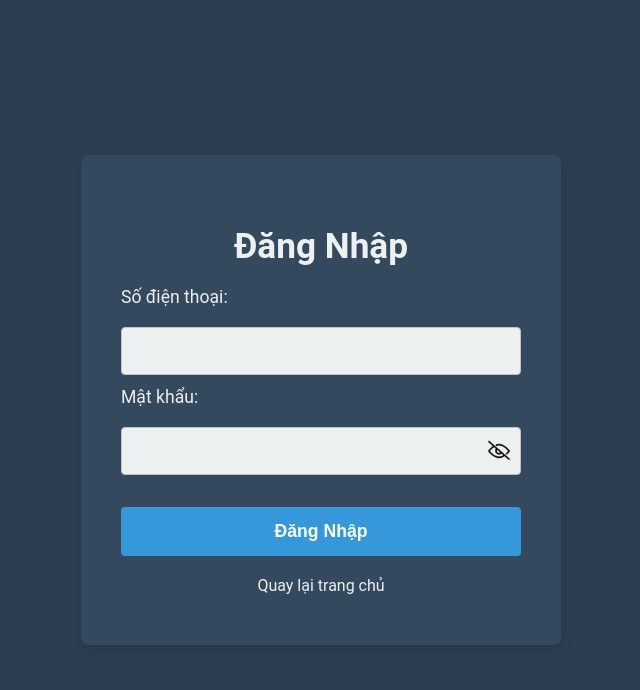
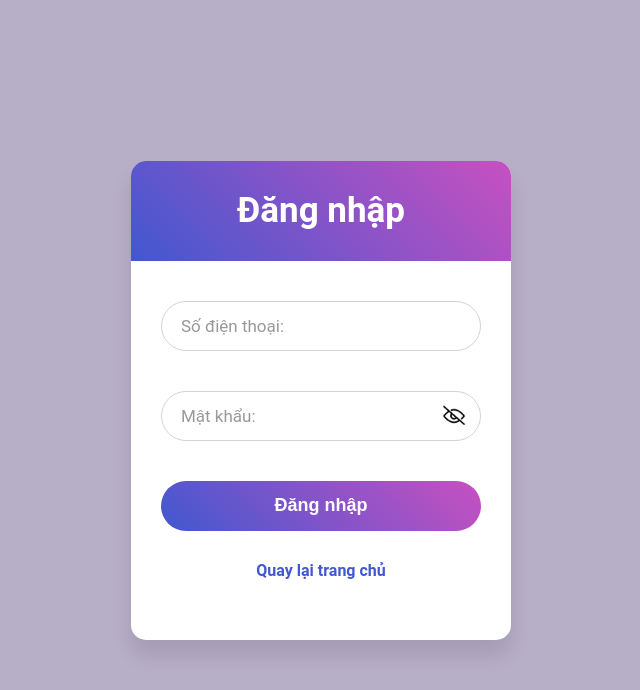
Before and after one commit to HoangTan02/AIKIDO-AISHINKAN-WEB-PROJECT, a plain HTML site: page views/login.html in a window 1280 px wide. Shown: the whole page, without its empty margins (319-959 px from the left). Drawn offline with nearby package versions, Linux system fonts and the light colour scheme.

Commit message:
Fix theme Login, create account page.

```diff
--- a/views/login.html
+++ b/views/login.html
@@ -5,7 +5,6 @@
     <meta name="viewport" content="width=device-width, initial-scale=1.0">
     <title>Đăng Nhập</title>
     <style>
-        /* CSS cho toàn bộ trang */
         body {
             font-family: 'Roboto', sans-serif;
             margin: 0;
@@ -14,133 +13,162 @@
             display: flex;
             justify-content: center;
             align-items: center;
-            background-color: #2C3E50; /* Màu nền tối sang trọng */
+            background-color: #b7aec7;
         }
 
-        /* Container chính của login */
-        .login-container {
-            background-color: #34495E; /* Màu nền container đậm và lịch thiệp */
-            padding: 40px;
-            border-radius: 8px;
-            box-shadow: 0 6px 12px rgba(0, 0, 0, 0.1);
+        .wrapper {
+            width: 380px;
+            background: #fff;
+            border-radius: 15px;
+            box-shadow: 0px 15px 20px rgba(0,0,0,0.1);
+        }
+
+        .title {
+            font-size: 35px;
+            font-weight: 600;
+            text-align: center;
+            line-height: 100px;
+            color: #fff;
+            user-select: none;
+            border-radius: 15px 15px 0 0;
+            background: linear-gradient(-135deg, #c850c0, #4158d0);
+        }
+
+        form {
+            padding: 10px 30px 50px 30px;
+        }
+
+        .field {
+            height: 70px; /* Tăng chiều cao để tạo khoảng trống thoải mái hơn */
             width: 100%;
-            max-width: 400px;
+            margin-top: 20px;
+            position: relative;
+            display: flex;
+            flex-direction: column;
+            justify-content: center;
+            align-items: flex-start;
+        }
+
+        .field input {
+            height: 50px;
+            width: 100%;
+            outline: none;
+            font-size: 17px;
+            padding: 0 20px; /* Đảm bảo padding đều */
+            border: 1px solid lightgrey;
+            border-radius: 25px;
+            transition: all 0.3s ease;
+            box-sizing: border-box; /* Đảm bảo kích thước chuẩn */
+        }
+
+
+        .field input:focus {
+            border-color: #4158d0;
+        }
+
+        .field label {
+            position: absolute;
+            top: 25px; /* Canh vị trí label */
+            left: 20px;
+            color: #999999;
+            font-weight: 400;
+            font-size: 17px;
+            pointer-events: none;
+            transition: all 0.3s ease;
+        }
+
+        .field input:focus ~ label,
+        .field input:valid ~ label {
+            top: 0%;
+            font-size: 16px;
+            color: #4158d0;
+            background: #fff;
+            transform: translateY(-50%);
+        }
+
+
+        .field input[type="submit"] {
+            background: linear-gradient(-135deg, #c850c0, #4158d0);
+            color: #fff;
+            border: none;
+            cursor: pointer;
+            transition: all 0.3s ease;
+            font-size: 18px;
+            font-weight: 600;
             text-align: center;
         }
 
-        h2 {
-            font-size: 2.2rem;
-            color: #ECF0F1;
-            margin-bottom: 20px;
-            font-weight: 700;
+        .field input[type="submit"]:hover {
+            background: linear-gradient(-135deg, #4158d0, #c850c0);
         }
 
-        /* Định dạng cho các form input */
-        input[type="text"], input[type="password"] {
-            width: 100%;
-            padding: 14px;
-            margin: 12px 0;
-            border: 1px solid #BDC3C7;
-            border-radius: 4px;
-            box-sizing: border-box;
-            font-size: 1rem;
-            background-color: #ECF0F1;
-            color: #2C3E50;
-            transition: border 0.3s, box-shadow 0.3s;
+        .eye-icon {
+            position: absolute;
+            right: 15px;
+            top: 50%;
+            transform: translateY(-50%);
+            cursor: pointer;
+            width: 24px;
+            height: 24px;
         }
 
-        input[type="text"]:focus, input[type="password"]:focus {
-            border: 1px solid #3498DB; /* Đổi màu viền khi focus */
-            box-shadow: 0 0 10px rgba(52, 152, 219, 0.6); /* Hiệu ứng sáng khi focus */
-        }
-
-        /* Định dạng cho nút đăng nhập */
-        button[type="submit"] {
-            width: 100%;
-            padding: 14px;
-            background-color: #3498DB;
-            color: white;
-            border: none;
-            border-radius: 4px;
-            cursor: pointer;
-            font-size: 1.1rem;
-            font-weight: 600;
-            transition: background-color 0.3s;
-            margin-top: 20px;
-        }
-
-        button[type="submit"]:hover {
-            background-color: #2980B9;
-        }
-
-        /* Định dạng cho các liên kết */
         .link-container {
-            margin-top: 20px;
+            display: flex;
+            justify-content: center; /* Căn giữa */
+            align-items: center; /* Căn giữa theo trục dọc */
+            margin-top: 20px; /* Tạo khoảng cách phía trên */
         }
 
         .link-container a {
-            color: #ECF0F1;
+            color: #4158d0; /* Màu xanh tinh tế */
             text-decoration: none;
-            font-size: 1rem;
+            font-size: 16px; /* Kích thước chữ */
+            font-weight: bold;
+            transition: color 0.3s ease, transform 0.3s ease;
         }
 
         .link-container a:hover {
-            text-decoration: underline;
+            color: #c850c0; /* Đổi màu khi hover */
+            transform: scale(1.1); /* Hiệu ứng phóng to nhẹ */
         }
 
-        /* Định dạng cho các nhãn (labels) */
-        label {
-            display: block;
-            font-size: 1.1rem;
-            color: #ECF0F1;
-            margin-bottom: 8px;
-            text-align: left;
-        }
-
-        /* Định dạng cho các thông báo lỗi */
         .error-message {
             color: #e74c3c;
             margin-top: 10px;
         }
 
-        /* Thêm kiểu cho icon mắt */
-        .eye-icon {
-            position: absolute;
-            right: 10px;
-            top: 50%;
-            transform: translateY(-50%);
-            cursor: pointer;
-            width: 24px; /* Kích thước hình ảnh */
-            height: 24px; /* Kích thước hình ảnh */
-        }
-
-        .input-container {
-            position: relative;
-        }
     </style>
 </head>
 <body>
+    <div class="wrapper">
+        <div class="title">
+           Đăng nhập
+        </div>
+        <form id="loginForm">
+           <div class="field">
+              <input type="text" id="username" name="phoneNumber" required>
+              <label>Số điện thoại:</label>
+           </div>
+           <div class="field">
+              <input type="password" id="password" name="password" required>
+              <img id="toggle-password" class="eye-icon" src="../images/eye.png" alt="Eye icon">
+              <label>Mật khẩu:</label>
+           </div>
 
-    <div class="login-container">
-        <h2>Đăng Nhập</h2>
-        <form id="loginForm">
-            <label for="username">Số điện thoại:</label>
-            <input type="text" id="username" name="phoneNumber" required>
+           <div class="content">
+           </div>
 
-            <label for="password">Mật khẩu:</label>
-            <div class="input-container">
-                <input type="password" id="password" name="password" required>
-                <img id="toggle-password" class="eye-icon" src="../images/eye.png" alt="Eye icon"> <!-- Thay đổi đường dẫn tới hình ảnh của bạn -->
+           <div class="field">
+              <input type="submit" value="Đăng nhập">
+           </div>
+
+           <div class="link-container">
+            <a href="index.html">Quay lại trang chủ</a>
             </div>
 
-            <button type="submit">Đăng Nhập</button>
+            <div class="error-message" id="error-message"></div>
         </form>
-        <div class="link-container">
-            <a href="index.html">Quay lại trang chủ</a>
-        </div>
-        <div class="error-message" id="error-message"></div>
-    </div>
-
+     </div>
     <!-- CDN Axios -->
     <script src="https://cdn.jsdelivr.net/npm/axios/dist/axios.min.js"></script>
 
```
Also changed, not shown: views/create-user.html (+174 -101 lines).
